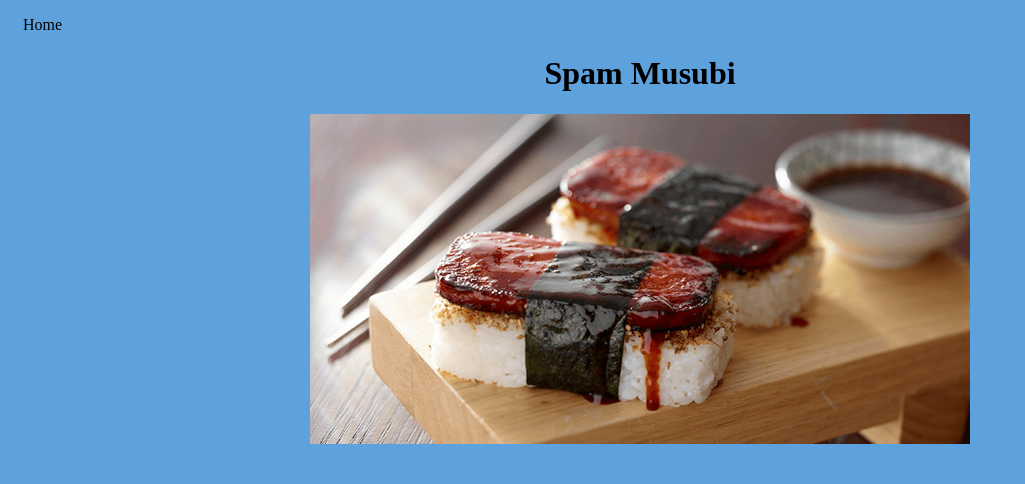
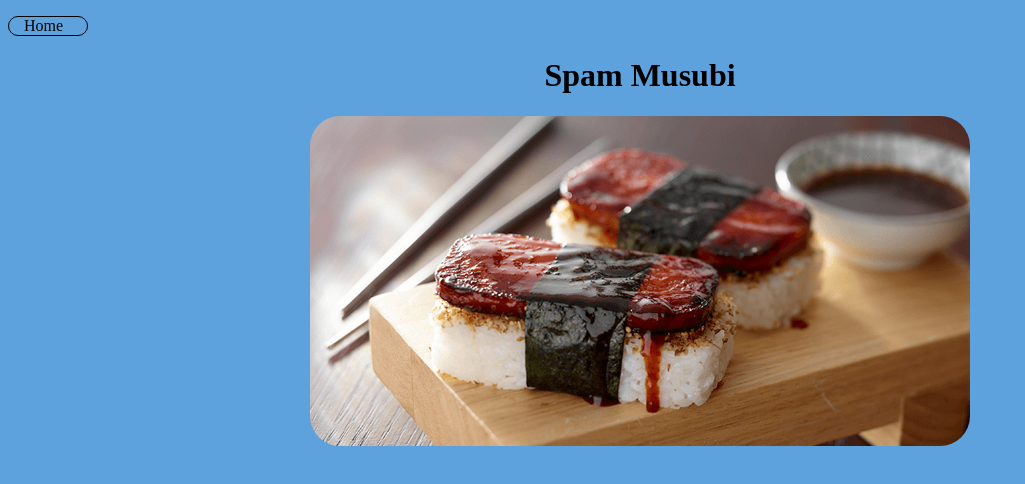
Before and after one commit to Kaytin808/odin-recipes, a plain HTML site: page recipes/musubi.html in a window 1280 px wide. Shown: the whole page, without its empty margins (0-1025 px from the left). Drawn offline with Linux system fonts and the light colour scheme.

Commit message:
Added border radius to images and home link

```diff
--- a/recipes/musubi.html
+++ b/recipes/musubi.html
@@ -21,6 +21,10 @@ body {
 }
 p {
     padding-left: 15px;
+    border: solid;
+    width: 63px;
+    border: solid 1px;
+    border-radius: 35px;
 }
 a:active, a:visited, a:link {
     color: black;
@@ -32,8 +36,10 @@ a:hover {
 img {
     height: 330px;
     display: block;
-  margin-left: auto;
-  margin-right: auto;
+    margin-left: auto;
+    margin-right: auto;
+    border: transparent;
+    border-radius: 30px;
 }
     </style>
 </body>
```
